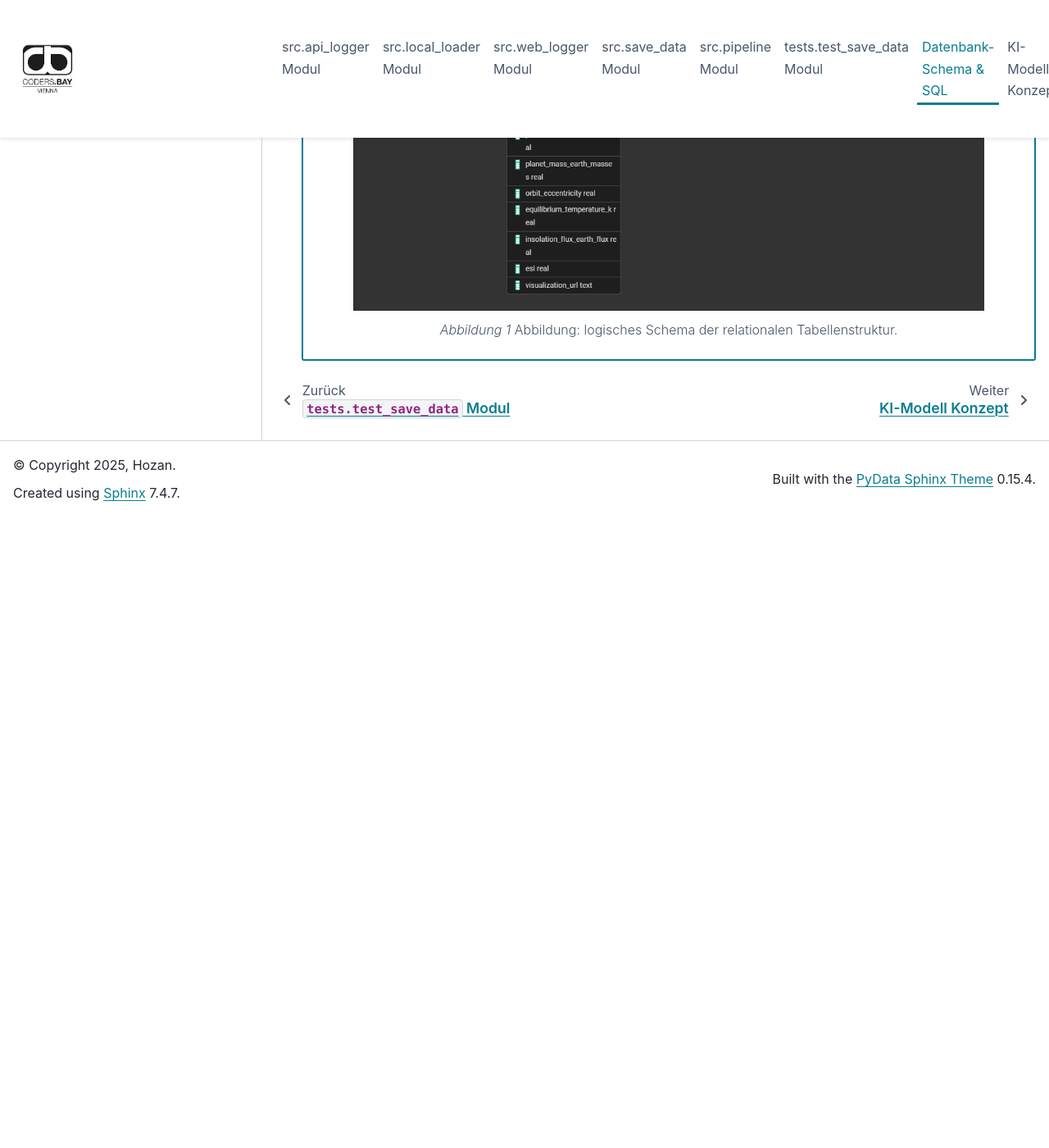
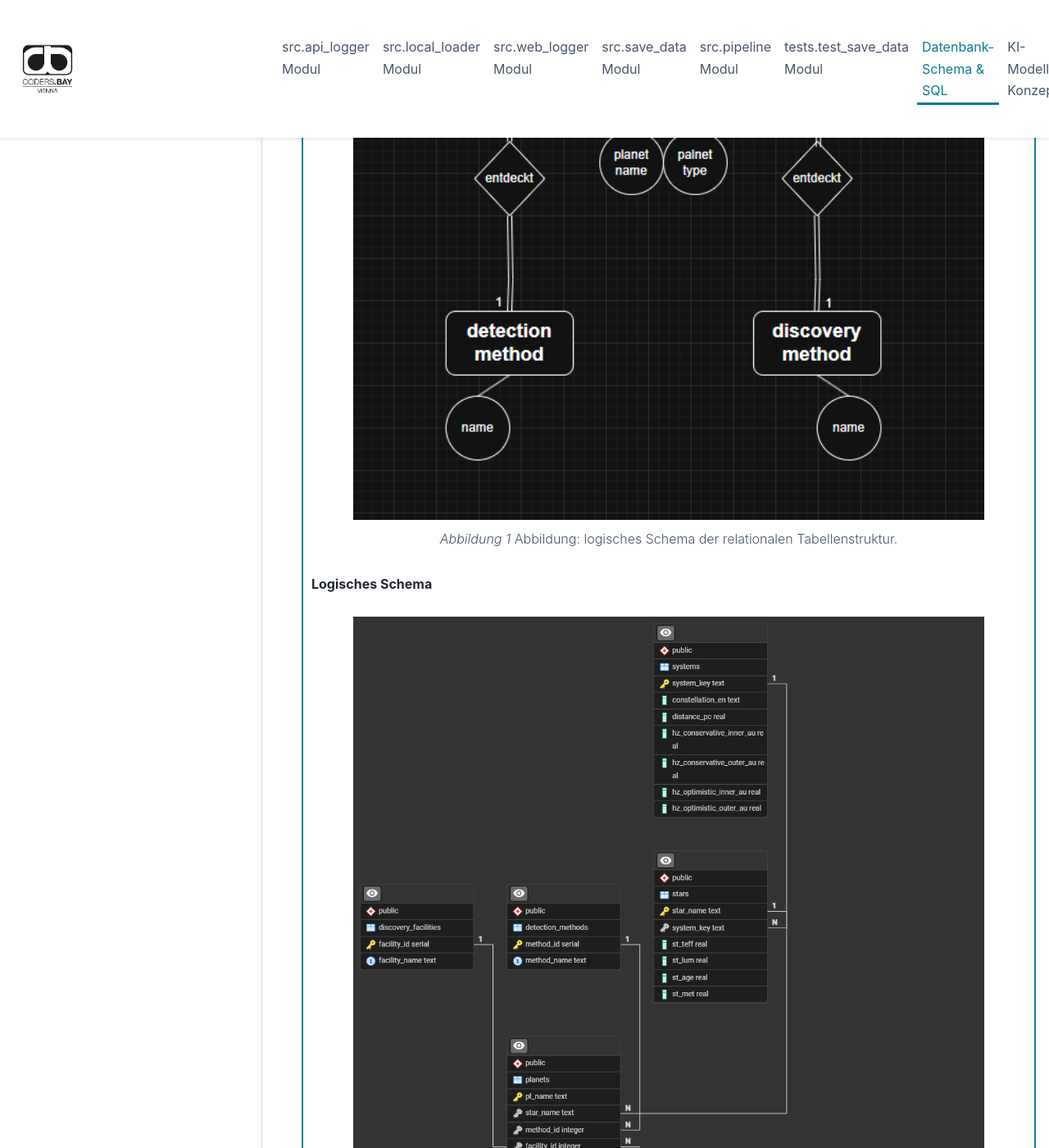
Before and after one commit to hozanoo/planets_dealer, a Sphinx documentation site: the page built from docs/database_schema.rst, in a window 1280 px wide and 1400 px high, scrolled down 1294 px. Shown: the whole window at 82% size. Built offline with Sphinx 7.4.7 and the PyData theme 0.15.4, drawn with Linux system fonts in a browser that asks for light colours; before the commit the page ends 1924 px from its top, so only the background shows below that; some of the changed text lies outside the part shown.

```diff
--- a/docs/database_schema.rst
+++ b/docs/database_schema.rst
@@ -15,6 +15,15 @@ Hier ist eine Übersicht der SQL-Objekte.
       * **planets**: Planetendaten, Orbitinformationen, physikalische Werte.
       * **detection_methods**: Lookup-Tabelle der Entdeckungsmethoden.
       * **discovery_facilities**: Lookup-Tabelle der Observatorien.
+
+      **ER-Diagramm**
+
+      .. figure:: images/er_model.png
+         :width: 90%
+         :align: center
+         :alt: Konzeptionelles ER-Diagramm des Datenmodells
+
+         Abbildung: logisches Schema der relationalen Tabellenstruktur.
 
       **Logisches Schema**
 
--- a/docs/index.rst
+++ b/docs/index.rst
@@ -10,6 +10,11 @@ Der Prozess umfasst:
 * **Transform:** Bereinigen der Daten, Anreicherung durch Web-Scraping und Aufbereitung für ein normalisiertes Datenbankschema.
 * **Load:** Speichern der aufbereiteten Daten in einer PostgreSQL-Datenbank.
 * **Analyse:** Ausführen von visuellen Analysen in Power BI.
+
+.. image:: images/architecture_planets_dealer.png
+   :alt: Architekturübersicht ETL-Pipeline Planets Dealer
+   :align: center
+   :width: 700
 
 Das gesamte Projekt wird mit Docker containerisiert, über Git (GitHub) versioniert und durch eine `README.md`-Datei sowie diese Sphinx-Dokumentation (als Eigenleistung) dokumentiert.
 
@@ -36,6 +41,7 @@ Der Code ist modular aufgebaut im ``src/`` Verzeichnis:
 * ``pipeline.py``: Orchestriert den gesamten ETL-Lauf.
 * ``main.py``: Der Startpunkt des Projekts.
 * ``tests/``: Enthält Integrationstests für die Datenbanklogik (``save_data.py``).
+
 
 Ausführung (mit Docker)
 -------------------------
```
Also changed, not shown: docs/images/architecture_planets_dealer.png (added), docs/images/er_model.png (added).
